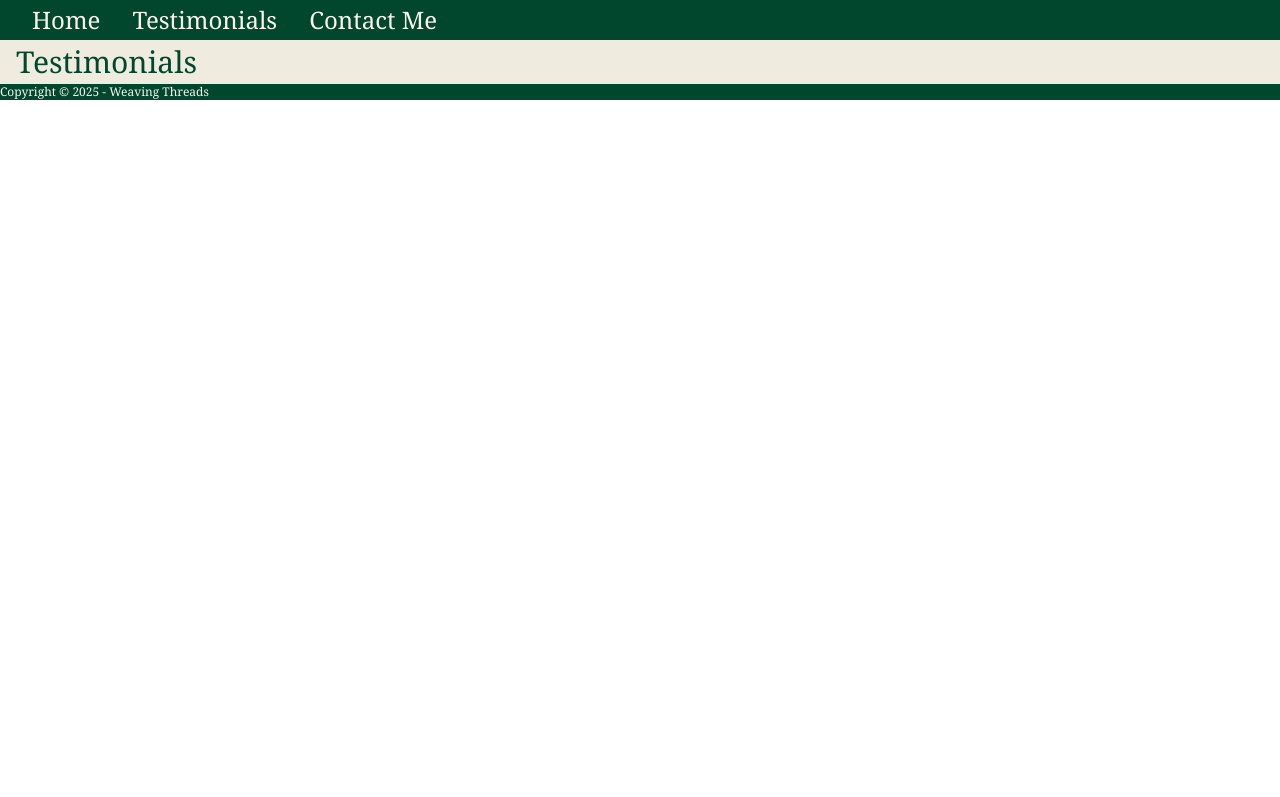
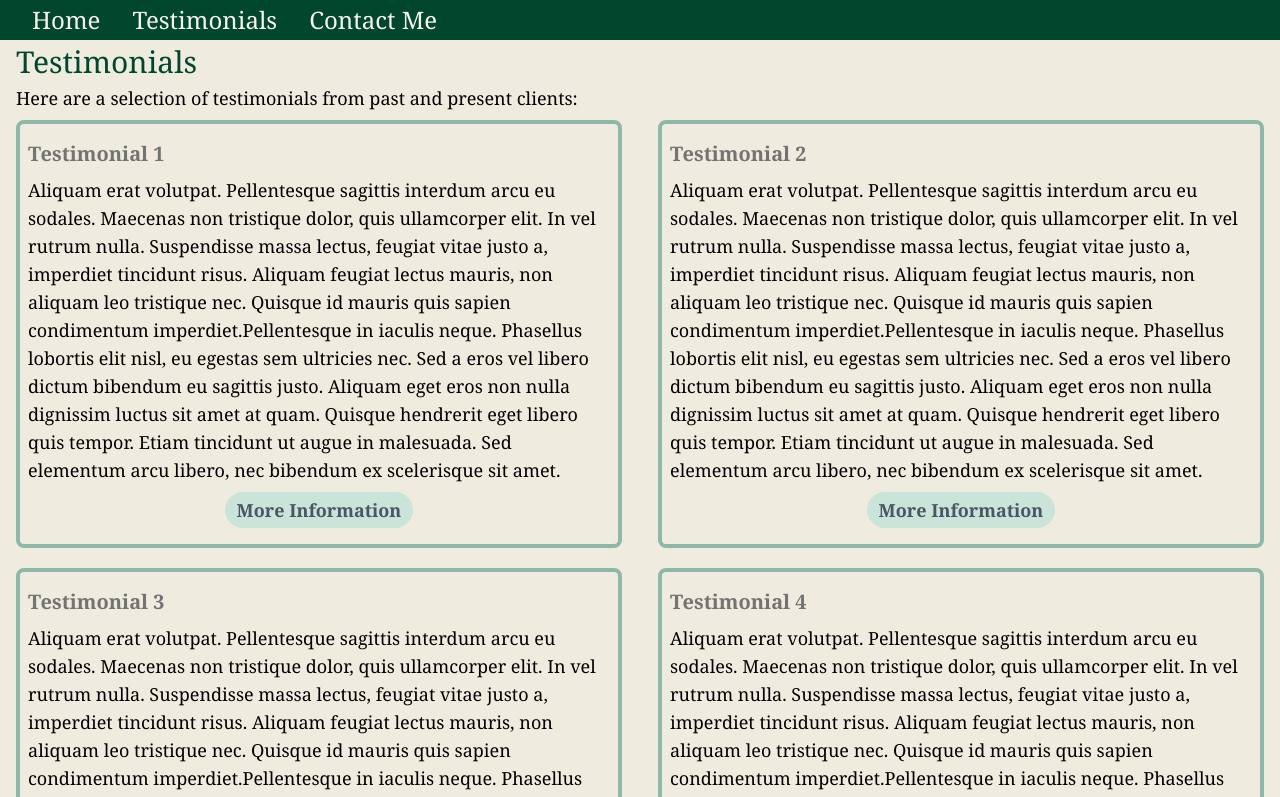
Before and after one commit to vivhayles/weavingThreads, a React (Vite) app: page /testimonials in a window 1280 px wide. Shown: the top 797 px of the page. Built offline with nearby package versions, Linux system fonts and the light colour scheme.

Commit message:
Created testimonial component and added logo

```diff
--- a/src/components/Testimonials/index.jsx
+++ b/src/components/Testimonials/index.jsx
@@ -1,8 +1,8 @@
-import codingprojects from "../../../codingprojects.json";
+import testimonials from "../../../testimonials.json";
 import { useState } from "react";
-import Heading from "../Heading";
 
-function Portfolio() {
+
+function Testimonials() {
     const [openModalIndex, setOpenModalIndex] = useState(null);
 
     function handleClick(index) {
@@ -10,40 +10,23 @@ function Portfolio() {
     }
 
     return (
-        <section id="portfolio-of-work">
-            <Heading text='Portfolio'/>
-            <p className="mx-4 lg:text-lg">Here is a showcase of my coding projects so far:</p>
+        <section id="testimonials">
+            <p className="mx-4 lg:text-lg">Here are a selection of testimonials from past and present clients:</p>
             <div className="grid grid-cols-1 md:grid md:grid-cols-2 gap-1">
-                {codingprojects.project.map((project, index) => (
-                    <div key={index} className="project-card mx-4 my-2 border-4
+                {testimonials.testimonials.map((testimonial, index) => (
+                    <div key={index} className="testimonial-card mx-4 my-2 border-4
                     border-[#8eb8a8] rounded-lg p-2">
-                        <h4 className="py-2 font-bold text-xl text-[#737373]">{project.name}</h4>
-                        <p className='lg:text-lg'>{project.description}</p>
-                        <img
-                            src={project.img}
-                            alt={`${project.name} screenshot`}
-                            className="project-img py-2"
-                        />
-                        <div className="lg:text-lg links grid grid-cols-2 gap-1 text-center
-                        text-gray-600 font-semibold underline">
-                            <a href={project.githublink} target="_blank">
-                                GitHub
-                            </a>
-                            {project.livelink && (
-                                <a href={project.livelink} target="_blank">
-                                    Live link
-                                </a>
-                            )}
-                        </div>
+                        <h4 className="py-2 font-bold text-xl text-[#737373]">{testimonial.title}</h4>
+                        <p className='lg:text-lg'>{testimonial.description}</p>
                         <button
                             className="px-2 my-2 border-4 border-[#cae4da] bg-[#cae4da] text-gray-600
                             font-semibold text-lg rounded-full flex justify-center mx-auto"
                             onClick={() => handleClick(index)}>
-                            {openModalIndex === index ? "Less" : "More"} {project.modalbutton}
+                            {openModalIndex === index ? "Less" : "More"} {testimonial.modalbutton}
                         </button>
                         {openModalIndex === index && (
-                            <div className="modal-content lg:text-lg mt-4 p-4 border rounded bg-[#f6f4ef]">
-                                <p>{project.moreinfo}</p>
+                            <div className="modal-content lg:text-lg mt-4 p-4 border rounded">
+                                <p>{testimonial.moreinfo}</p>
                             </div>
                         )}
                     </div>
@@ -53,4 +36,4 @@ function Portfolio() {
     );
 }
 
-export default Portfolio;
+export default Testimonials;
--- a/src/pages/TestimonialsPage/index.jsx
+++ b/src/pages/TestimonialsPage/index.jsx
@@ -1,9 +1,11 @@
 import Footer from "../../components/Footer/index.jsx";
+import Testimonials from "../../components/Testimonials/index.jsx";
 
 function TestimonialsPage() {
     return (
         <section className='bg-[#efecdf] font-serif'>
             <h1 className="mx-4 my-1 text-2xl md:text-3xl font-serif text-[#00472d] justify-center">Testimonials</h1>
+            <Testimonials />
             <Footer />
         </section>
     )
--- a/testimonials.json
+++ b/testimonials.json
@@ -1,27 +1,27 @@
 {
-  "testimonial": [
+  "testimonials": [
     {
       "title": "Testimonial 1",
       "description": "Aliquam erat volutpat. Pellentesque sagittis interdum arcu eu sodales. Maecenas non tristique dolor, quis ullamcorper elit. In vel rutrum nulla. Suspendisse massa lectus, feugiat vitae justo a, imperdiet tincidunt risus. Aliquam feugiat lectus mauris, non aliquam leo tristique nec. Quisque id mauris quis sapien condimentum imperdiet.Pellentesque in iaculis neque. Phasellus lobortis elit nisl, eu egestas sem ultricies nec. Sed a eros vel libero dictum bibendum eu sagittis justo. Aliquam eget eros non nulla dignissim luctus sit amet at quam. Quisque hendrerit eget libero quis tempor. Etiam tincidunt ut augue in malesuada. Sed elementum arcu libero, nec bibendum ex scelerisque sit amet.",
-      "modalbutton": "Read more",
+      "modalbutton": "Information",
       "moreinfo": "Pellentesque tempor nunc at est elementum vulputate. Morbi varius aliquam ante, sed pellentesque urna. Ut luctus pellentesque congue. Fusce id ipsum dolor. Nullam hendrerit augue vitae risus cursus, et placerat nunc posuere. Suspendisse posuere odio vitae lacus commodo lobortis. Sed ultricies, lorem vitae molestie convallis, dui dui iaculis justo, non sagittis orci lorem et dolor. Nunc ornare mauris tortor, sit amet interdum justo malesuada et."
     },
     {
       "title": "Testimonial 2",
       "description": "Aliquam erat volutpat. Pellentesque sagittis interdum arcu eu sodales. Maecenas non tristique dolor, quis ullamcorper elit. In vel rutrum nulla. Suspendisse massa lectus, feugiat vitae justo a, imperdiet tincidunt risus. Aliquam feugiat lectus mauris, non aliquam leo tristique nec. Quisque id mauris quis sapien condimentum imperdiet.Pellentesque in iaculis neque. Phasellus lobortis elit nisl, eu egestas sem ultricies nec. Sed a eros vel libero dictum bibendum eu sagittis justo. Aliquam eget eros non nulla dignissim luctus sit amet at quam. Quisque hendrerit eget libero quis tempor. Etiam tincidunt ut augue in malesuada. Sed elementum arcu libero, nec bibendum ex scelerisque sit amet.",
-      "modalbutton": "Read more",
+      "modalbutton": "Information",
       "moreinfo": "Pellentesque tempor nunc at est elementum vulputate. Morbi varius aliquam ante, sed pellentesque urna. Ut luctus pellentesque congue. Fusce id ipsum dolor. Nullam hendrerit augue vitae risus cursus, et placerat nunc posuere. Suspendisse posuere odio vitae lacus commodo lobortis. Sed ultricies, lorem vitae molestie convallis, dui dui iaculis justo, non sagittis orci lorem et dolor. Nunc ornare mauris tortor, sit amet interdum justo malesuada et."
     },
     {
       "title": "Testimonial 3",
       "description": "Aliquam erat volutpat. Pellentesque sagittis interdum arcu eu sodales. Maecenas non tristique dolor, quis ullamcorper elit. In vel rutrum nulla. Suspendisse massa lectus, feugiat vitae justo a, imperdiet tincidunt risus. Aliquam feugiat lectus mauris, non aliquam leo tristique nec. Quisque id mauris quis sapien condimentum imperdiet.Pellentesque in iaculis neque. Phasellus lobortis elit nisl, eu egestas sem ultricies nec. Sed a eros vel libero dictum bibendum eu sagittis justo. Aliquam eget eros non nulla dignissim luctus sit amet at quam. Quisque hendrerit eget libero quis tempor. Etiam tincidunt ut augue in malesuada. Sed elementum arcu libero, nec bibendum ex scelerisque sit amet.",
-      "modalbutton": "Read more",
+      "modalbutton": "Information",
       "moreinfo": "Pellentesque tempor nunc at est elementum vulputate. Morbi varius aliquam ante, sed pellentesque urna. Ut luctus pellentesque congue. Fusce id ipsum dolor. Nullam hendrerit augue vitae risus cursus, et placerat nunc posuere. Suspendisse posuere odio vitae lacus commodo lobortis. Sed ultricies, lorem vitae molestie convallis, dui dui iaculis justo, non sagittis orci lorem et dolor. Nunc ornare mauris tortor, sit amet interdum justo malesuada et."
     },
     {
       "title": "Testimonial 4",
       "description": "Aliquam erat volutpat. Pellentesque sagittis interdum arcu eu sodales. Maecenas non tristique dolor, quis ullamcorper elit. In vel rutrum nulla. Suspendisse massa lectus, feugiat vitae justo a, imperdiet tincidunt risus. Aliquam feugiat lectus mauris, non aliquam leo tristique nec. Quisque id mauris quis sapien condimentum imperdiet.Pellentesque in iaculis neque. Phasellus lobortis elit nisl, eu egestas sem ultricies nec. Sed a eros vel libero dictum bibendum eu sagittis justo. Aliquam eget eros non nulla dignissim luctus sit amet at quam. Quisque hendrerit eget libero quis tempor. Etiam tincidunt ut augue in malesuada. Sed elementum arcu libero, nec bibendum ex scelerisque sit amet.",
-      "modalbutton": "Read more",
+      "modalbutton": "Information",
       "moreinfo": "Pellentesque tempor nunc at est elementum vulputate. Morbi varius aliquam ante, sed pellentesque urna. Ut luctus pellentesque congue. Fusce id ipsum dolor. Nullam hendrerit augue vitae risus cursus, et placerat nunc posuere. Suspendisse posuere odio vitae lacus commodo lobortis. Sed ultricies, lorem vitae molestie convallis, dui dui iaculis justo, non sagittis orci lorem et dolor. Nunc ornare mauris tortor, sit amet interdum justo malesuada et."
     }
   ]
```
Also changed, not shown: src/images/logo.png (added), 1 other file (tests, documents, lock files or other folders).
